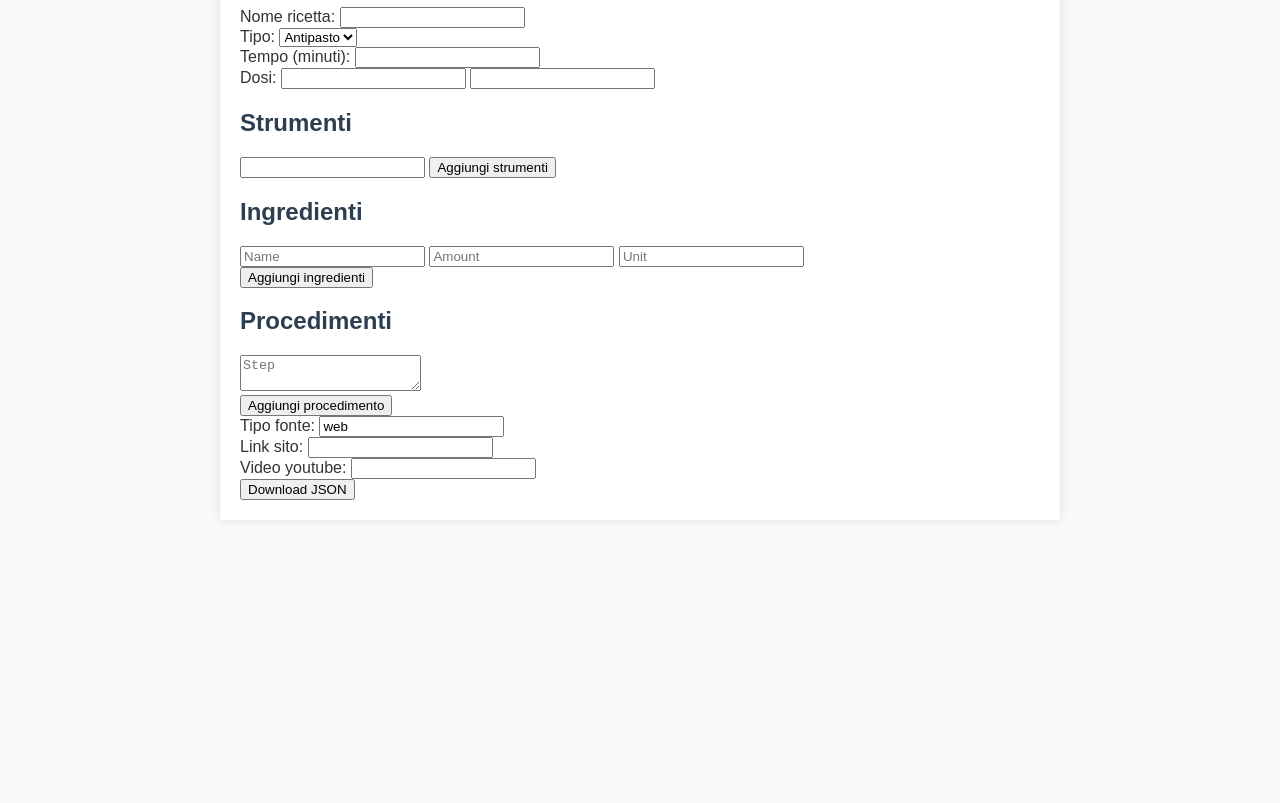
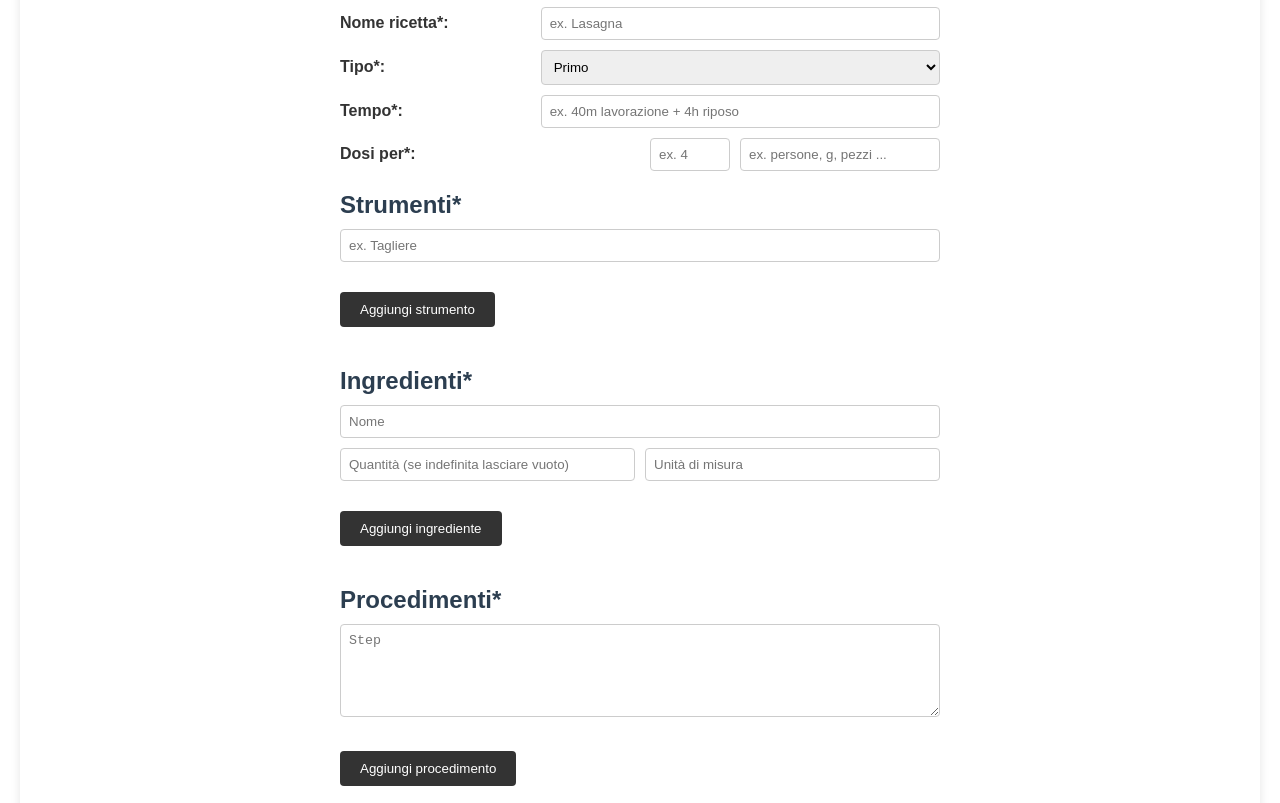
Before and after one commit to Sulfy01/sulfy01-Ricette, a plain HTML site: page create_recipe.html in a window 1280 px wide. Shown: the part 113-916 px from the top of the page. Before the commit the page ends 800 px from the top, so only its background shows below. Drawn offline with Linux system fonts and the light colour scheme.

Commit message:
create_recipe improve

```diff
--- a/create_recipe.html
+++ b/create_recipe.html
@@ -6,72 +6,77 @@
     <meta name="viewport" content="width=device-width, initial-scale=1">
     <title>Create Recipe</title>
     <link rel="stylesheet" href="css/style.css">
+    <link rel="stylesheet" href="css/form.css">
     <meta name="description" content="">
 </head>
 
 <body>
+<main>
 <div class="container">
-    <h1>Create a New Recipe</h1>
+    <h1>Crea una ricetta</h1>
     <form id="recipe-form">
         <div>
-            <label for="title">Nome ricetta:</label>
-            <input type="text" id="title" name="title" required>
+            <label for="title">Nome ricetta*:</label>
+            <input type="text" id="title" name="title" placeholder="ex. Lasagna" required>
         </div>
         <div>
-            <label for="type">Tipo:</label>
+            <label for="type">Tipo*:</label>
             <select id="type" name="type" required>
                 <option value="Antipasto">Antipasto</option>
-                <option value="Primo">Primo</option>
+                <option value="Primo" selected="selected">Primo</option>
                 <option value="Secondo">Secondo</option>
                 <option value="Contorno">Contorno</option>
                 <option value="Dolce">Dolce</option>
             </select>
         </div>
         <div>
-            <label for="time">Tempo (minuti):</label>
-            <input type="number" id="time" name="time" required>
+            <label for="time">Tempo*:</label>
+            <input type="text" id="time" name="time" placeholder="ex. 40m lavorazione + 4h riposo" required>
         </div>
-        <div>
-            <label for="diners-quantity">Dosi:</label>
-            <input type="number" id="diners-quantity" name="diners-quantity" required>
-            <input type="text" id="diners-unit" name="diners-unit" required>
+        <div class="diners-container">
+            <label for="diners-quantity">Dosi per*:</label>
+            <input type="number" id="diners-quantity" name="diners-quantity" min="0" placeholder="ex. 4" required>
+            <input type="text" id="diners-unit" name="diners-unit" placeholder="ex. persone, g, pezzi ..." required>
         </div>
         <div id="tools-list">
-            <h2>Strumenti</h2>
-            <input type="text" name="tools">
-            <button type="button" onclick="addTool()">Aggiungi strumenti</button>
+            <h2>Strumenti*</h2>
+            <input type="text" name="tools" placeholder="ex. Tagliere" required>
         </div>
+        <button type="button" onclick="addTool()">Aggiungi strumento</button>
         <div id="ingredients-list">
-            <h2>Ingredienti</h2>
+            <h2>Ingredienti*</h2>
             <div class="ingredient">
-                <input type="text" name="ingredient-name" placeholder="Name">
-                <input type="number" name="ingredient-amount" placeholder="Amount">
-                <input type="text" name="ingredient-unit" placeholder="Unit">
+                <input type="text" name="ingredient-name" placeholder="Nome" required>
+                <div class="ingredient-details">
+                    <input type="number" name="ingredient-amount" placeholder="Quantità (se indefinita lasciare vuoto)">
+                    <input type="text" name="ingredient-unit" placeholder="Unità di misura">
+                </div>
             </div>
-            <button type="button" onclick="addIngredient()">Aggiungi ingredienti</button>
         </div>
+        <button type="button" onclick="addIngredient()">Aggiungi ingrediente</button>
         <div id="procedure-list">
-            <h2>Procedimenti</h2>
+            <h2>Procedimenti*</h2>
             <div class="procedure-step">
-                <textarea name="step" placeholder="Step"></textarea>
+                <textarea name="step" placeholder="Step" rows="5" required></textarea>
             </div>
-            <button type="button" onclick="addStep()">Aggiungi procedimento</button>
         </div>
+        <button type="button" onclick="addStep()">Aggiungi procedimento</button>
         <div>
-            <label for="source">Tipo fonte:</label>
-            <input type="text" id="source" name="source" value="web" required>
+            <label for="source">Tipo fonte*:</label>
+            <input type="text" id="source" name="source" placeholder="web o altro a piacere" required>
         </div>
         <div>
             <label for="link">Link sito:</label>
-            <input type="url" id="link" name="link">
+            <input type="url" id="link" name="link" placeholder="se tipo fonte = web">
         </div>
         <div>
             <label for="video">Video youtube:</label>
             <input type="url" id="video" name="video">
         </div>
-        <button type="button" onclick="generateAndDownloadJSON()">Download JSON</button>
+        <button type="button" onclick="generateAndDownloadJSON()">Download</button>
     </form>
 </div>
+</main>
 <script src="js/new_recipe.js"></script>
 </body>
 
--- /dev/null
+++ b/css/form.css
@@ -0,0 +1,180 @@
+body {
+    font-family: Arial, sans-serif;
+    background-color: #f1f1f1;
+    margin: 0;
+    padding: 0;
+}
+
+header, footer {
+    background-color: #333;
+    color: #fff;
+    padding: 10px 0;
+    text-align: center;
+}
+
+.container {
+    max-width: 1200px;
+    margin: 0 auto;
+    padding: 20px;
+}
+
+main {
+    background-color: #fff;
+    padding: 20px;
+    border-radius: 8px;
+    box-shadow: 0 0 10px rgba(0, 0, 0, 0.1);
+}
+
+form {
+    max-width: 600px;
+    margin: 0 auto;
+}
+
+/* Apply flexbox only to single input fields */
+form > div {
+    display: flex;
+    align-items: center;
+    margin-bottom: 10px;
+}
+
+form label {
+    flex: 1;
+    margin-right: 10px;
+    font-weight: bold;
+}
+
+form input,
+form select {
+    flex: 2;
+    padding: 8px;
+    border: 1px solid #ccc;
+    border-radius: 4px;
+    box-sizing: border-box;
+}
+
+/* Exclude these sections from flexbox layout */
+#tools-list,
+#ingredients-list,
+#procedure-list {
+    display: block;
+    margin-bottom: 20px;
+}
+
+#tools-list h2,
+#ingredients-list h2,
+#procedure-list h2 {
+    margin-bottom: 10px;
+}
+
+#tools-list input,
+#ingredients-list .ingredient input,
+#procedure-list .procedure-step textarea {
+    width: 100%;
+    padding: 8px;
+    margin-bottom: 10px;
+    border: 1px solid #ccc;
+    border-radius: 4px;
+    box-sizing: border-box;
+}
+
+.ingredient-details {
+    display: flex;
+    gap: 10px; /* Space between amount and unit inputs */
+}
+
+.ingredient-details input[type="number"],
+.ingredient-details input[type="text"] {
+    flex: 1;
+}
+
+fieldset {
+    margin-bottom: 20px;
+    border: 1px solid #ccc;
+    border-radius: 8px;
+    padding: 10px;
+}
+
+legend {
+    font-size: 1.2em;
+    font-weight: bold;
+}
+
+button[type="submit"],
+button[type="button"] {
+    background-color: #333;
+    color: #fff;
+    border: none;
+    padding: 10px 20px;
+    border-radius: 4px;
+    cursor: pointer;
+    margin: 0 0 20px 0;
+}
+
+button[type="submit"]:hover,
+button[type="button"]:hover {
+    background-color: #555;
+}
+
+button[type="submit"] {
+    margin-top: 20px;
+}
+
+textarea {
+    width: 100%;
+    resize: vertical;
+    min-height: 50px;
+}
+
+/* Style for the diners container */
+.diners-container {
+    display: flex;
+    align-items: center;
+    margin-bottom: 10px;
+}
+
+/* Style for the label */
+.diners-container label {
+    margin-right: 10px;
+    white-space: nowrap; /* Prevent line break */
+}
+
+/* Style for the number input */
+.diners-container input[type="number"] {
+    max-width: 80px; /* Set maximum width for number input */
+    margin-right: 10px;
+}
+
+/* Style for the text input */
+.diners-container input[type="text"] {
+    flex: 1; /* Take the remaining space */
+    max-width: 200px; /* Set maximum width for text input */
+}
+
+/* Responsive adjustments */
+@media (max-width: 768px) {
+    form {
+        padding: 20px;
+    }
+    form > div {
+        flex-direction: column;
+        align-items: flex-start;
+    }
+    form label {
+        margin-right: 0;
+        margin-bottom: 5px;
+    }
+    form input,
+    form select {
+        flex: none;
+        width: 100%;
+    }
+    .diners-container {
+        flex-direction: column;
+    }
+    .diners-container input[type="number"],
+    .diners-container input[type="text"] {
+        max-width: none;
+        margin-right: 0;
+        width: 100%;
+    }
+}
--- a/js/new_recipe.js
+++ b/js/new_recipe.js
@@ -9,9 +9,12 @@ function addIngredient() {
     const ingredientDiv = document.createElement('div');
     ingredientDiv.className = 'ingredient';
     ingredientDiv.innerHTML = `
-        <input type="text" name="ingredient-name" placeholder="Name">
-        <input type="number" name="ingredient-amount" placeholder="Amount">
-        <input type="text" name="ingredient-unit" placeholder="Unit">
+        <hr>
+        <input type="text" name="ingredient-name" placeholder="Nome">
+        <div class="ingredient-details">
+            <input type="number" name="ingredient-amount" placeholder="Quantità (se indefinita lasciare vuoto)">
+            <input type="text" name="ingredient-unit" placeholder="Unità di misura">
+        </div>
     `;
     document.getElementById('ingredients-list').appendChild(ingredientDiv);
 }
@@ -20,14 +23,14 @@ function addStep() {
     const stepDiv = document.createElement('div');
     stepDiv.className = 'procedure-step';
     stepDiv.innerHTML = `
-        <textarea name="step" placeholder="Step"></textarea>
+        <textarea name="step" placeholder="Step" rows="5"></textarea>
     `;
     document.getElementById('procedure-list').appendChild(stepDiv);
 }
 
 function generateAndDownloadJSON() {
     if (!checkRequiredFields()) {
-        alert('Please fill in all required fields.');
+        alert('Compila tutti i cambi richiesti!');
         return;
     }
 
@@ -35,7 +38,7 @@ function generateAndDownloadJSON() {
     const recipe = {
         title: formData.get('title'),
         type: formData.get('type'),
-        time: parseInt(formData.get('time')),
+        time: formData.get('time'),
         diners: [
             formData.get('diners-quantity') + ' ' + formData.get('diners-unit')
         ],
@@ -54,7 +57,8 @@ function generateAndDownloadJSON() {
     const ingredientsList = document.querySelectorAll('#ingredients-list .ingredient');
     ingredientsList.forEach((ingredient) => {
         const name = ingredient.querySelector('input[name="ingredient-name"]').value;
-        const amount = ingredient.querySelector('input[name="ingredient-amount"]').value;
+        let amount = ingredient.querySelector('input[name="ingredient-amount"]').value;
+        if (!amount) amount = "q.b."
         const unit = ingredient.querySelector('input[name="ingredient-unit"]').value;
         recipe.ingredients.push({ name, amount, unit });
     });
```
